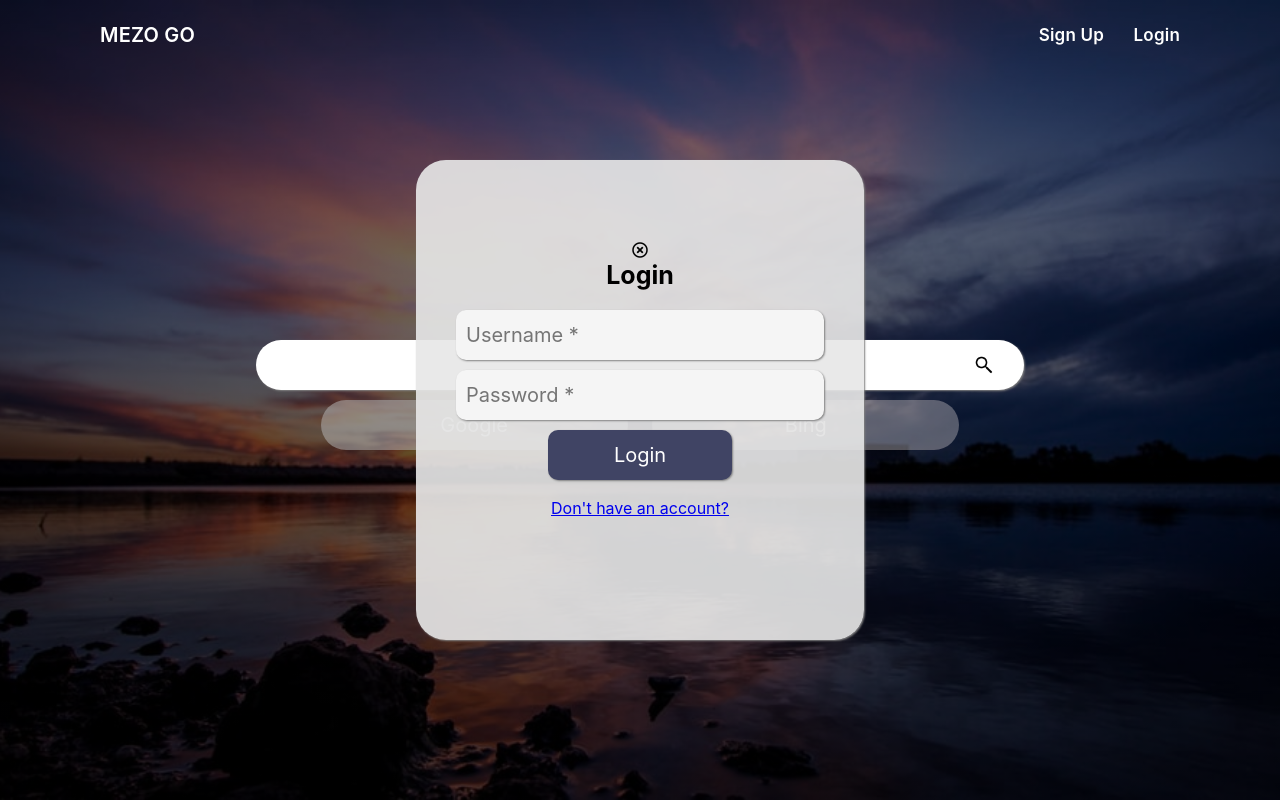
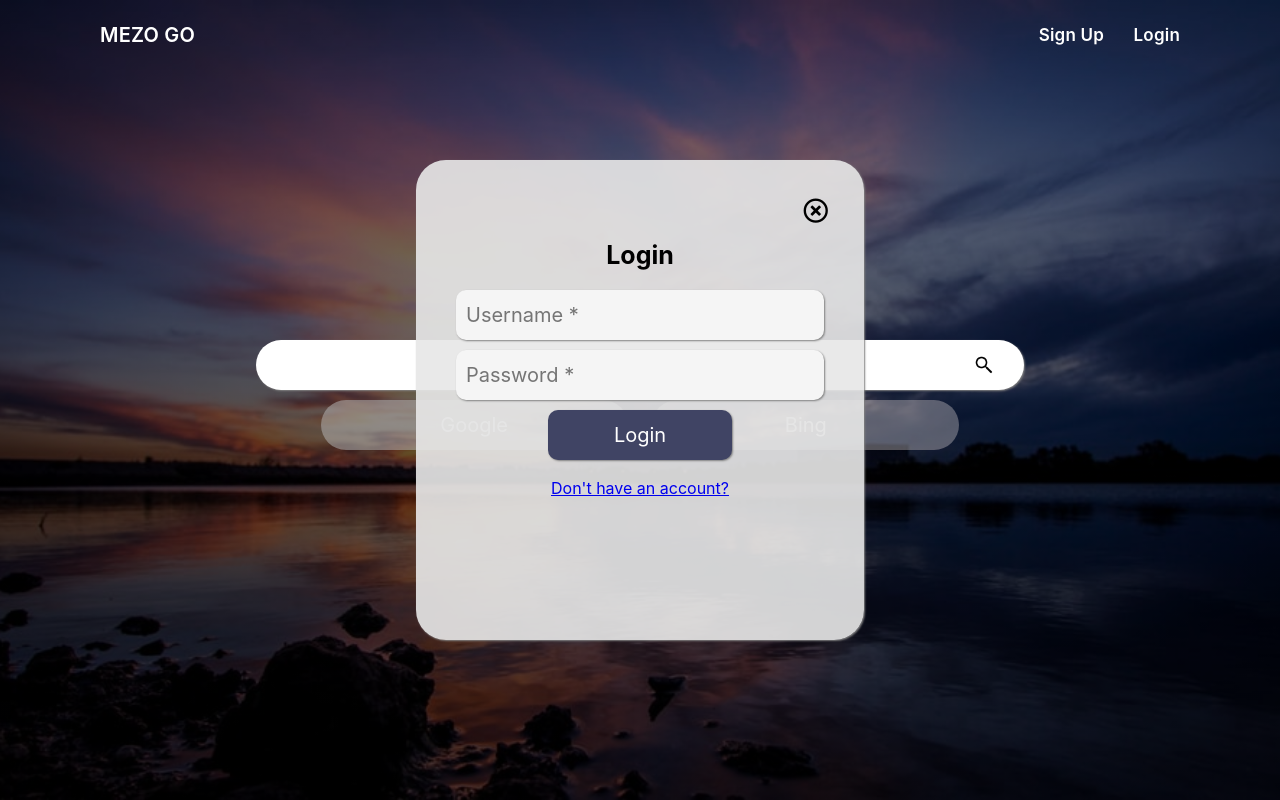
Before and after one commit to Hamza-exe/Custom-WebSearch-Project, a plain HTML site: page index.html in a window 1280 px wide. Both pictures are taken after a click on the link "Login". Drawn offline with Linux system fonts and the light colour scheme.

Commit message:
Add files via upload

```diff
--- a/assets/style/style.css
+++ b/assets/style/style.css
@@ -368,6 +368,14 @@ section{
     background-color: #e7e7e7e8;
 }
 
+#popup i{
+    font-size: 25px;
+    margin-left: 100%;
+    position: absolute;
+    top: 8%;
+    right: 8%;
+}
+
 #popup.visible{
     display: block;
 }
@@ -447,7 +455,7 @@ input{
 
 .registration input{
     width: 100%;
-    border-radius: 0px;
+    border-radius: 5px;
     background-color: white;
     border: 1px solid rgb(54, 54, 54);
 }
```
